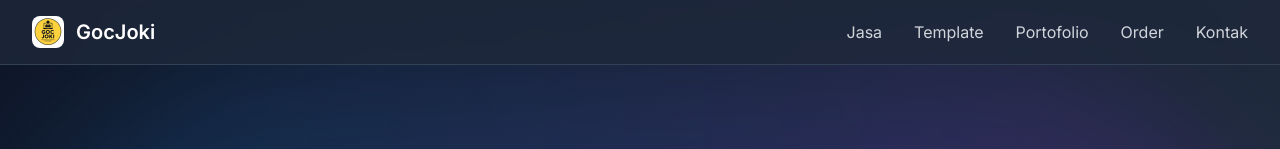
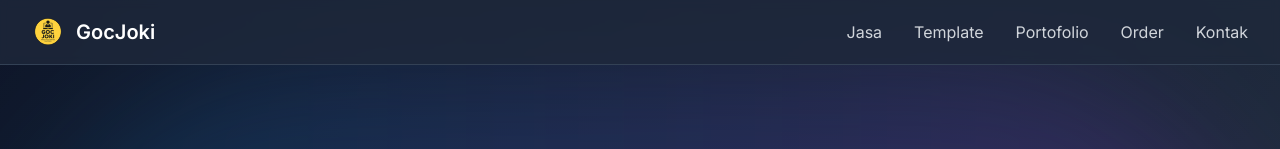
Before and after one commit to Bramahimm/gocJoki-blog, a Next.js app: page / in a window 1280 px wide. Shown: the top 149 px of the page. Built offline with nearby package versions, Linux system fonts and the light colour scheme.

Commit message:
edit:navLogo

```diff
--- a/components/Navigation.tsx
+++ b/components/Navigation.tsx
@@ -22,7 +22,7 @@ export default function Navigation({ siteName = "GocJoki" }: NavigationProps) {
           <div className="flex items-center space-x-3">
             <div className="w-8 h-8 rounded-lg overflow-hidden">
               <Image
-                src="/favicon.jpg"
+                src="/gocLogo.png"
                 alt="Logo"
                 width={32}
                 height={32}
```
Also changed, not shown: public/gocLogo.png (added).
